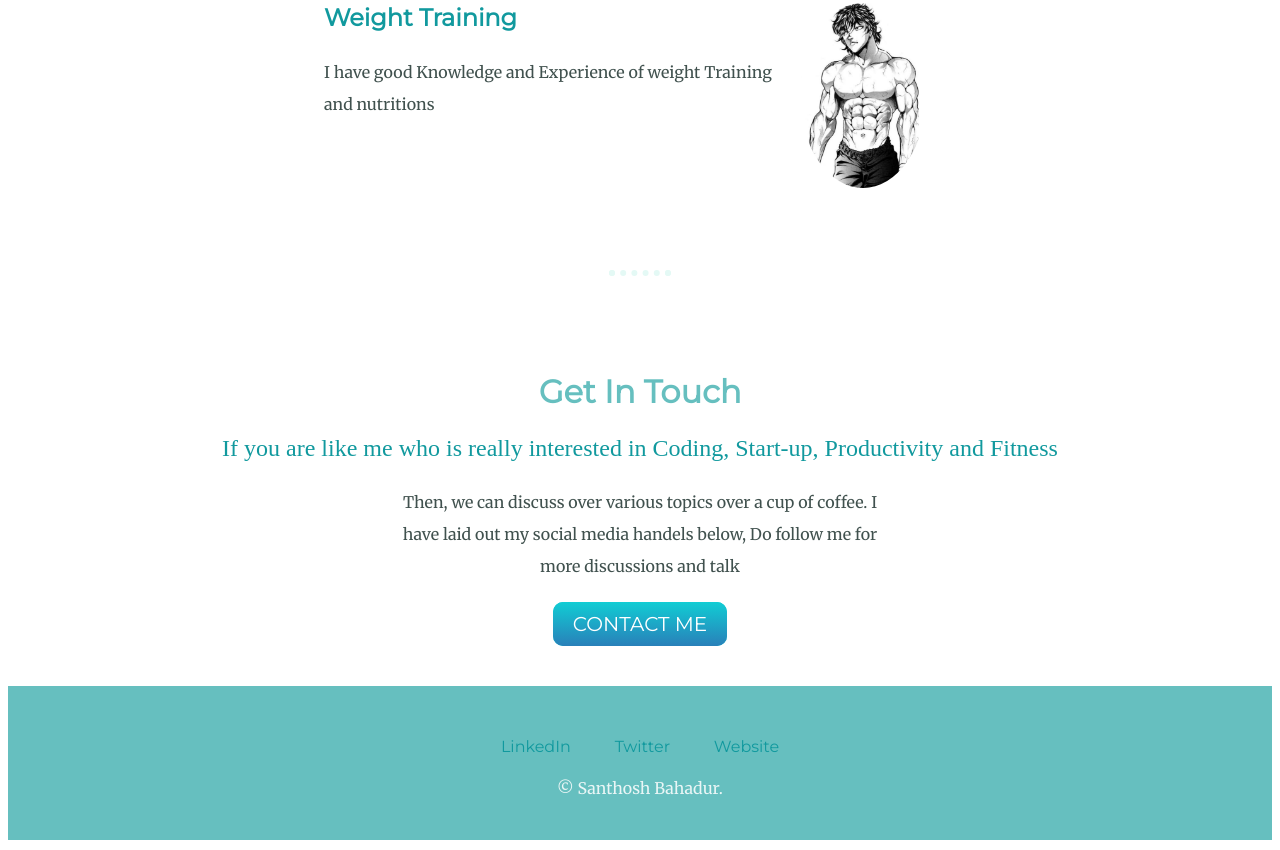
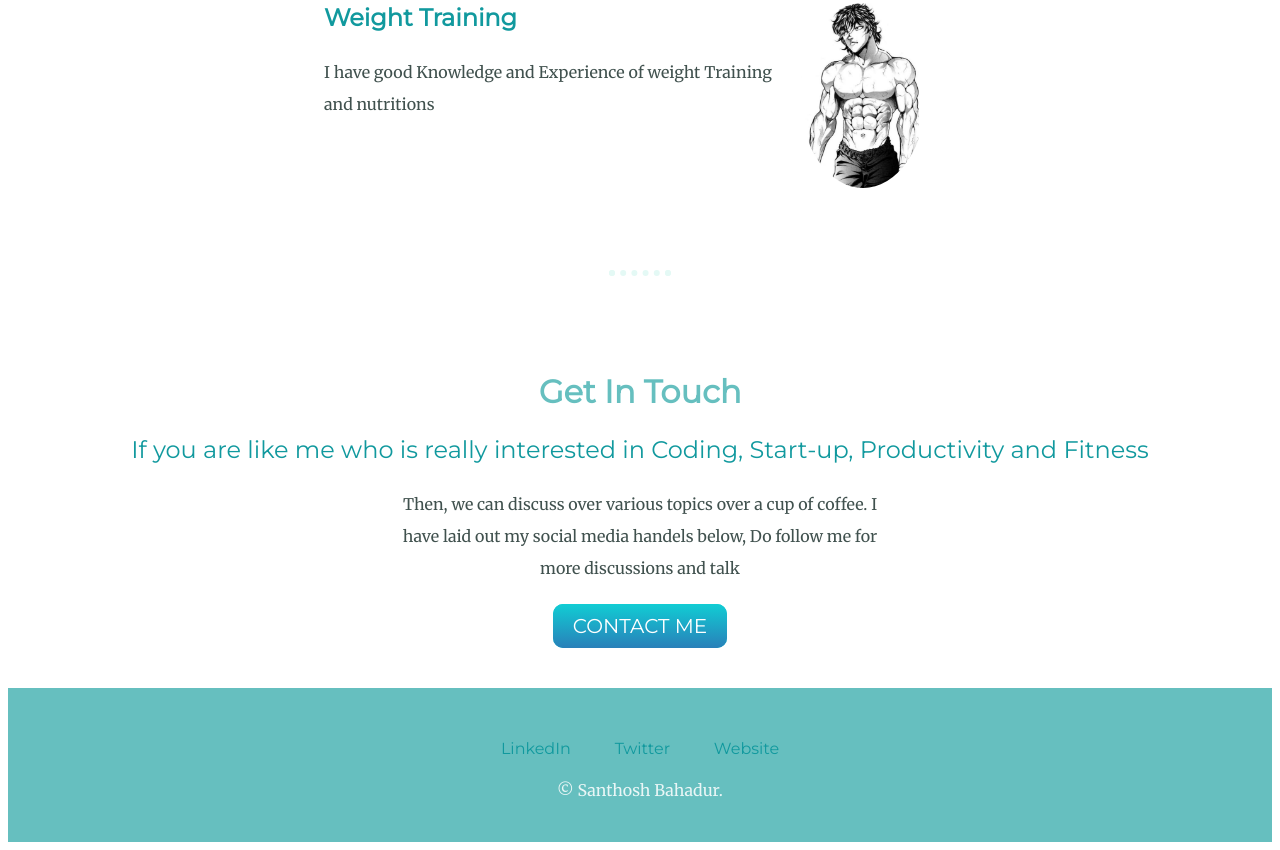
Before and after one commit to SanthoshBahadur/CssCV, a plain HTML site: page index.html in a window 1280 px wide. Shown: the part 1688-2538 px from the top of the page. Drawn offline with Linux system fonts and the light colour scheme.

Commit message:
Update styles.css

```diff
--- a/styles.css
+++ b/styles.css
@@ -129,7 +129,8 @@ hr {
 }
 
 .h3-desc{
-  font-family: serif;
+  font-family: 'Montserrat', sans-serif;
+/*   font-family: serif; */
   font-weight: lighter;
 }
 .btn {
```
